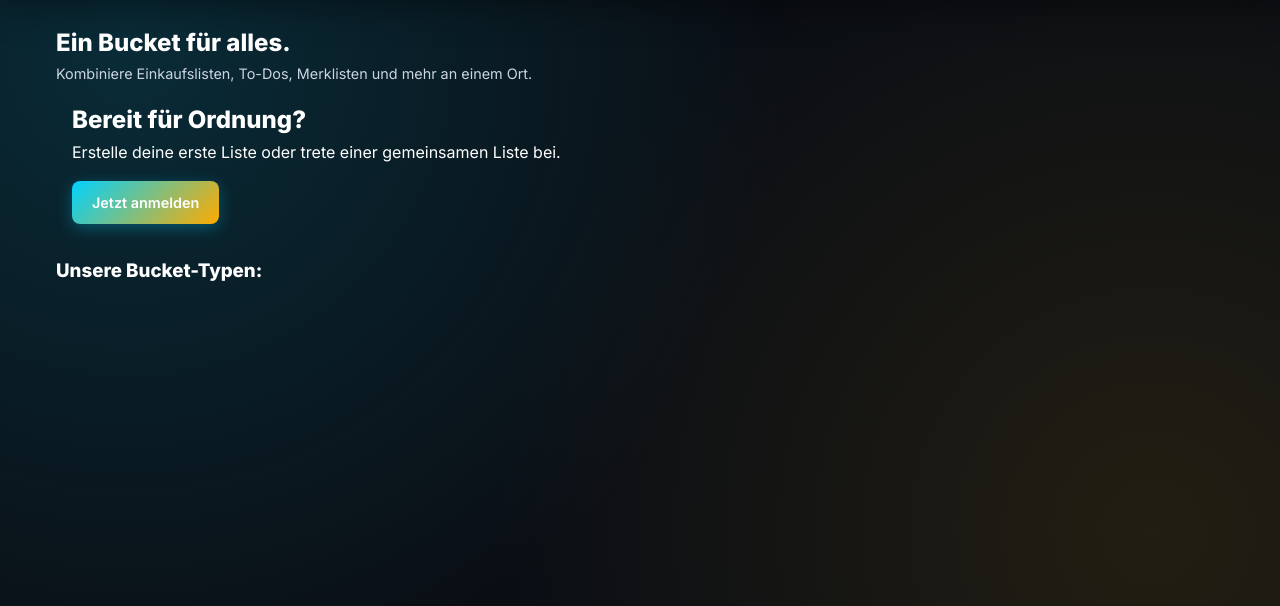
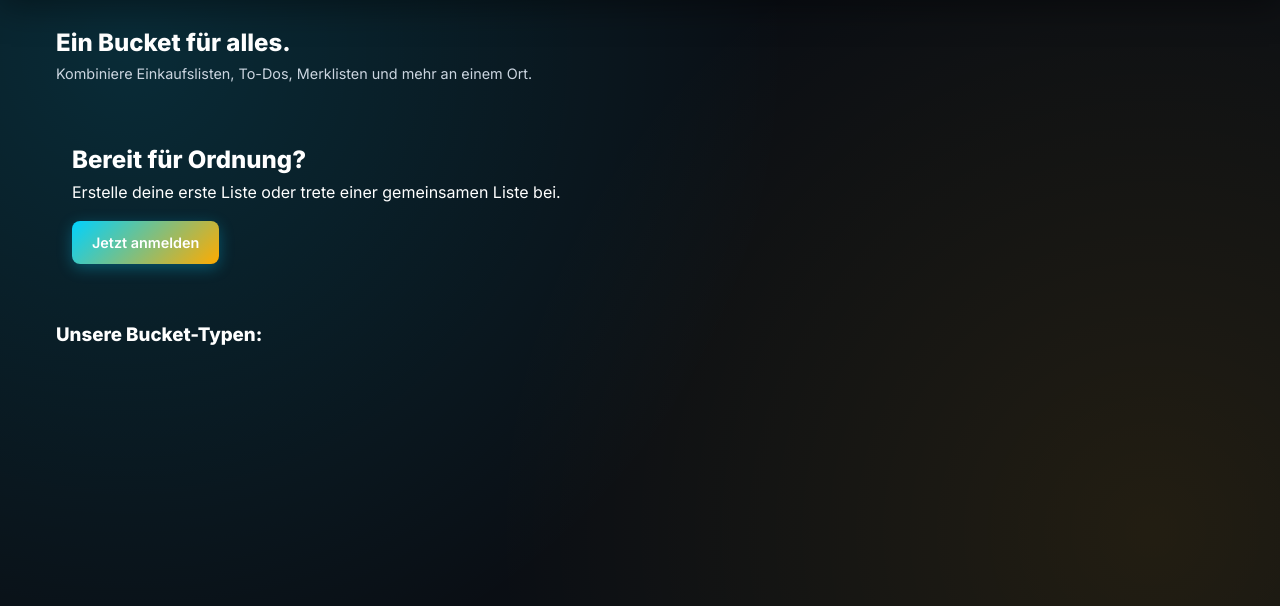
Before and after one commit to bzaiser/buckezz, a Django app: page / in a window 1280 px wide. Shown: the part 109-715 px from the top of the page. Run offline with Django 5.2, Linux system fonts and the light colour scheme; data that the repository does not hold is empty; some libraries are stand-ins or nearby versions.

Commit message:
Fix layout padding issues (remove invalid spacing-xl)

```diff
--- a/templates/core/guest_login.html
+++ b/templates/core/guest_login.html
@@ -1,7 +1,7 @@
 {% extends 'base.html' %}
 
 {% block content %}
-<div class="card glass" style="max-width: 500px; margin: var(--spacing-xl) auto; text-align: center; padding: var(--spacing-xl) var(--spacing-lg);">
+<div class="card glass" style="max-width: 500px; margin: 40px auto; text-align: center; padding: var(--spacing-lg);">
     <div style="font-size: 3rem; margin-bottom: var(--spacing-md);">{{ bucket.category.icon }}</div>
     <h2>Willkommen zur Liste</h2>
     <h3 style="color: var(--primary); margin-bottom: var(--spacing-md);">{{ bucket.title }}</h3>
--- a/templates/core/home.html
+++ b/templates/core/home.html
@@ -5,7 +5,7 @@
     <h1>Ein Bucket für alles.</h1>
     <p class="text-muted">Kombiniere Einkaufslisten, To-Dos, Merklisten und mehr an einem Ort.</p>
 
-    <div class="card" style="margin-top: var(--spacing-xl);">
+    <div class="card" style="margin-top: 40px;">
         {% if user.is_authenticated %}
             <h2>Willkommen zurück, {{ user.username }}!</h2>
             <p>Du hast aktuell {{ my_lists.count }} aktive Buckets.</p>
@@ -23,7 +23,7 @@
     </div>
 </section>
 
-<section style="margin-top: var(--spacing-xl);">
+<section style="margin-top: 40px;">
     <h3>Unsere Bucket-Typen:</h3>
     <div style="display: grid; grid-template-columns: repeat(auto-fill, minmax(250px, 1fr)); gap: var(--spacing-lg); margin-top: var(--spacing-md);">
         {% for category in categories %}
--- a/templates/core/list_detail.html
+++ b/templates/core/list_detail.html
@@ -1,7 +1,7 @@
 {% extends 'base.html' %}
 
 {% block content %}
-<div class="list-header" style="margin-bottom: var(--spacing-xl);" x-data="{ showShare: false }">
+<div class="list-header" style="margin-bottom: 40px;" x-data="{ showShare: false }">
     <nav style="margin-bottom: var(--spacing-md);">
         {% if user.is_authenticated %}
             <a href="{% url 'core:dashboard' %}" class="text-muted" style="text-decoration: none;">&larr; Zurück zum Dashboard</a>
--- a/templates/core/login.html
+++ b/templates/core/login.html
@@ -1,7 +1,7 @@
 {% extends 'base.html' %}
 
 {% block content %}
-<div class="card glass" style="max-width: 400px; margin: var(--spacing-xl) auto; padding: var(--spacing-xl) var(--spacing-lg); text-align: center;">
+<div class="card glass" style="max-width: 400px; margin: 40px auto; padding: var(--spacing-lg); text-align: center;">
     <div style="font-size: 3rem; margin-bottom: var(--spacing-sm);">🔐</div>
     <h2 style="margin-bottom: var(--spacing-md);">Anmelden</h2>
     <p class="text-muted" style="margin-bottom: var(--spacing-lg);">Willkommen zurück bei Buckezz</p>
```
